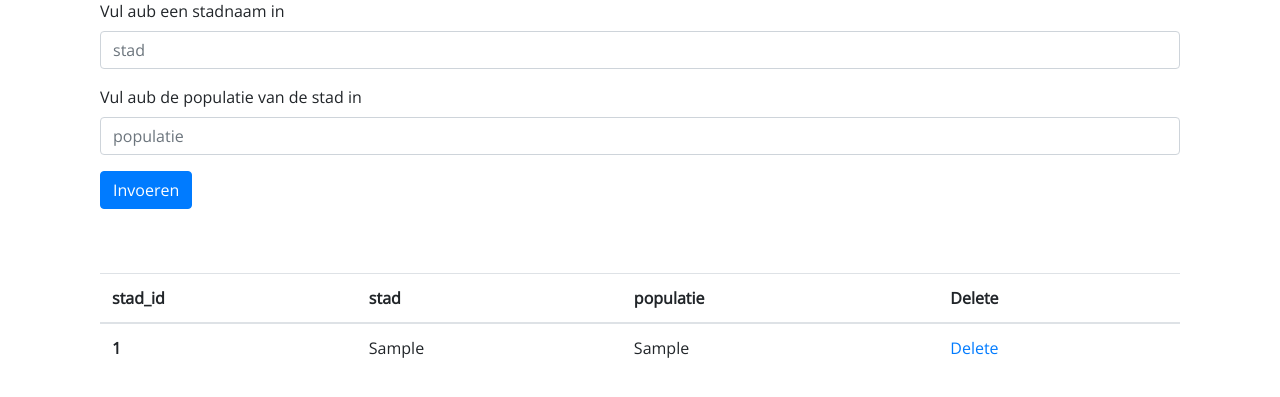
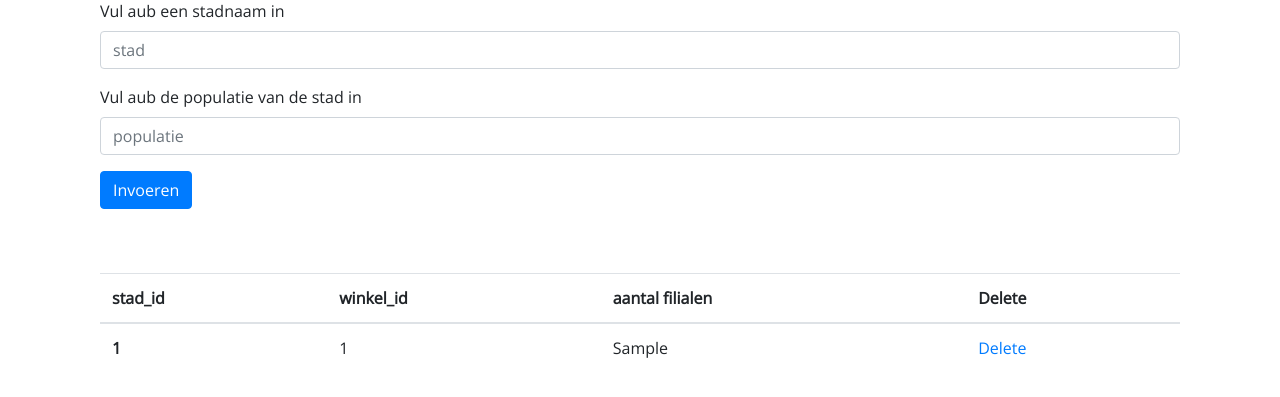
Before and after one commit to themilanguy1/SQL-mutatie-project, a PHP site: page /SQLhome.php in a window 1280 px wide. Shown: the part 237-634 px from the top of the page. Run offline with PHP 8.4, Linux system fonts and the light colour scheme; tables that the repository leaves empty or names only in its code hold one stand-in row (values such as "Sample post"); some libraries are stand-ins or nearby versions.

Commit message:
lastc ommit before back to pc on monday

```diff
--- a/SQLhome.php
+++ b/SQLhome.php
@@ -50,13 +50,13 @@
                         <?php
                         include 'connectlocal.php';
 
-                        $sql = "SELECT stad_id, naam, populatie FROM stad";
+                        $sql = "SELECT stad_id, winkel_id, aantal_filialen FROM stad_winkel";
                         $result = mysqli_query($conn, $sql);
 
                         if (mysqli_num_rows($result) > 0) {
-                            echo "<table class='table'> <thead> <tr> <th scope='col'>stad_id</th> <th scope='col'>stad</th> <th scope='col'>populatie</th> <th scope='col'>Delete</th> </tr> </thead> <tbody>";
+                            echo "<table class='table'> <thead> <tr> <th scope='col'>stad_id</th> <th scope='col'>winkel_id</th> <th scope='col'>aantal filialen</th> <th scope='col'>Delete</th> </tr> </thead> <tbody>";
                             while($row = mysqli_fetch_assoc($result)) {
-                                echo "<tr><th scope='row'>".$row["stad_id"]."</th><td>".$row["naam"]."</td><td>".$row["populatie"]."</td> <td><a href='deletestad.php?id=".$row["stad_id"]."'>Delete</td> </tr>";
+                                echo "<tr><th scope='row'>".$row["stad_id"]."</th><td>".$row["winkel_id"]."</td><td>".$row["aantal_filialen"]."</td> <td><a href='deleteaantal.php?id=".$row["stad_id"]."'>Delete</td> </tr>";
                             }
                             echo "</tbody></table>";
 
@@ -122,7 +122,49 @@
 
             <!-- aantal tab -->
             <div class="tab-pane fade" id="aantal" role="tabpanel" aria-labelledby="aantal-tab">
-                <p>AANTAL TEST</p>
+                <div class="container">
+                    <div class="row">
+                        <div class="col-xl-12">
+                            <h4 id="tit1">Aantal filialen wijzigen:</h4>
+                        </div>
+                        <div class="col-xl-12">
+                            <form id="aantalform" method="post" action="aantalwijzigen.php">
+                                <div class="form-group">
+                                    <label for="winkelinvoer">Vul aub een nieuwe winkel in</label>
+                                    <input name="winkelnaaminput" class="form-control" type="text" placeholder="winkel" required>
+                                </div>
+                                <div class="form-group">
+                                    <label for="winkelinvoer">Vul een afkorting in voor de winkel. <br> Vb: Albert Heijn = ah.</label>
+                                    <input name="winkelafkortinginput" class="form-control" type="text" placeholder="afkorting" required>
+                                    <small id="winkelnotice" class="form-text text-muted">Let op: afkorting mag max 2 karakters zijn.</small>
+                                </div>
+                                <button type="submit" class="btn btn-primary">Invoeren</button>
+                            </form>
+                        </div>
+                    </div>
+                    <div class="weergavediv" id="winkelweergave">
+                        <?php
+                        include 'connectlocal.php';
+
+                        $sql = "SELECT winkel_id, winkel_naam FROM winkel";
+                        $result = mysqli_query($conn, $sql);
+
+                        if (mysqli_num_rows($result) > 0) {
+                            echo "<table class='table'> <thead> <tr> <th scope='col'>winkel id</th> <th scope='col'>winkel naam</th> <th scope='col'>Delete</th> </tr> </thead> <tbody>";
+                            while($row = mysqli_fetch_assoc($result)) {
+                                echo "<tr><td>".$row["winkel_id"]."</td><td>".$row["winkel_naam"]."</td> <td><a href='deletewinkel.php?id=".$row["winkel_id"]."'>Delete</td> </tr>";
+                            }
+                            echo "</tbody></table>";
+
+                        } else {
+                            echo "Geen resulaten gevonden";
+                        }
+                        ?>
+
+                    </div>
+                    <div class="emptyspace">
+
+                    </div>
             </div>
         </div>
     </div>
--- /dev/null
+++ b/aantalwijzigen.php
@@ -0,0 +1,2 @@
+<?php
+include 'connectlocal.php';
```
